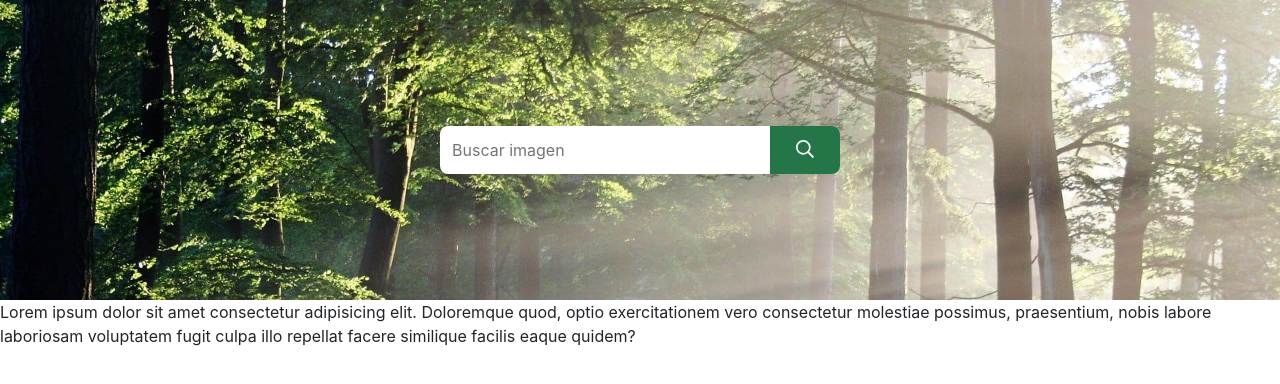
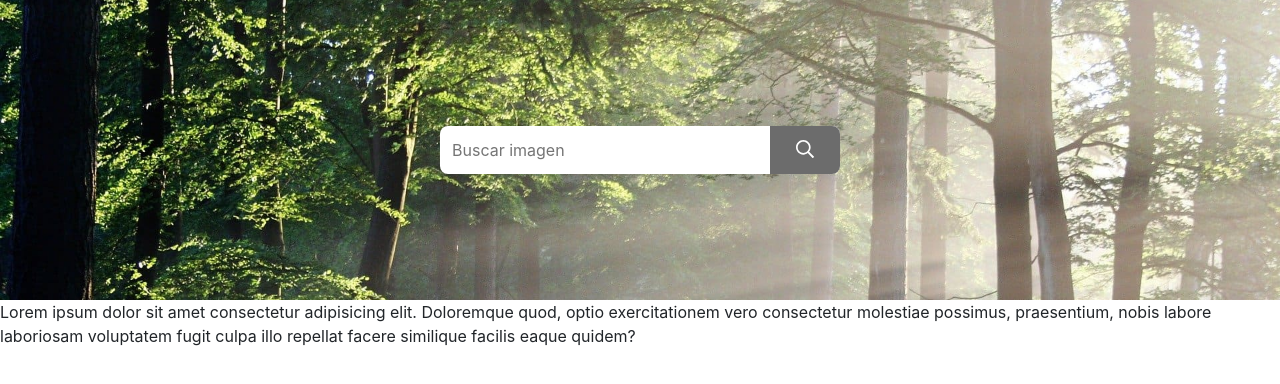
Before and after one commit to JesusEmmanuelPonce/images-search, a React (Create React App) app: page / in a window 1280 px wide. Shown: the top 384 px of the page. Built offline with nearby package versions, Linux system fonts and the light colour scheme.

Commit message:
input to search finished

```diff
--- a/src/components/Banner/Banner.jsx
+++ b/src/components/Banner/Banner.jsx
@@ -1,8 +1,25 @@
-import React from 'react';
+import React, { useState } from 'react';
 import Search from '../../static/icons/Search.jsx';
 import "./styles.scss";
 
 const Banner = () => {
+
+    const [search, setSearch] = useState("");
+    const [check, setCheck] = useState(false);
+
+    const handleSearch = () => {
+
+    }
+
+    const changeSearch = ({ target: { value } }) => {
+        if(value.length < 1){
+            setCheck(false);
+            return;
+        }
+        setSearch(value);
+        setCheck(true)
+    }
+
     return (
         <div className="banner-wrap">
             <div className="input-wrap">
@@ -10,8 +27,13 @@ const Banner = () => {
                     autoComplete="off"
                     type="text"
                     placeholder="Buscar imagen"
+                    onChange={changeSearch}
                 />
-                <button>
+                <button
+                    type="button"
+                    onClick={handleSearch}
+                    disabled={!check}
+                >
                     <Search />
                 </button>
             </div>
--- a/src/components/Banner/styles.scss
+++ b/src/components/Banner/styles.scss
@@ -1,6 +1,7 @@
 .banner-wrap {
     align-items: center;
     display: flex;
+    flex-direction: column;
     justify-content: center;
 
     background: url("../../static/img/forest.jpg");
@@ -28,13 +29,17 @@
 
         button{
             background: #247547;
-            border: none;
             border-radius: 0 8px 8px 0;
             height: 100%;
+            border: none;
             position: absolute;
             top: 0;
             right: 0;
             width: 70px;
+
+            &:disabled {
+                background: #6c6c6c;
+            }
 
             svg {
                 color: #fff;
```
